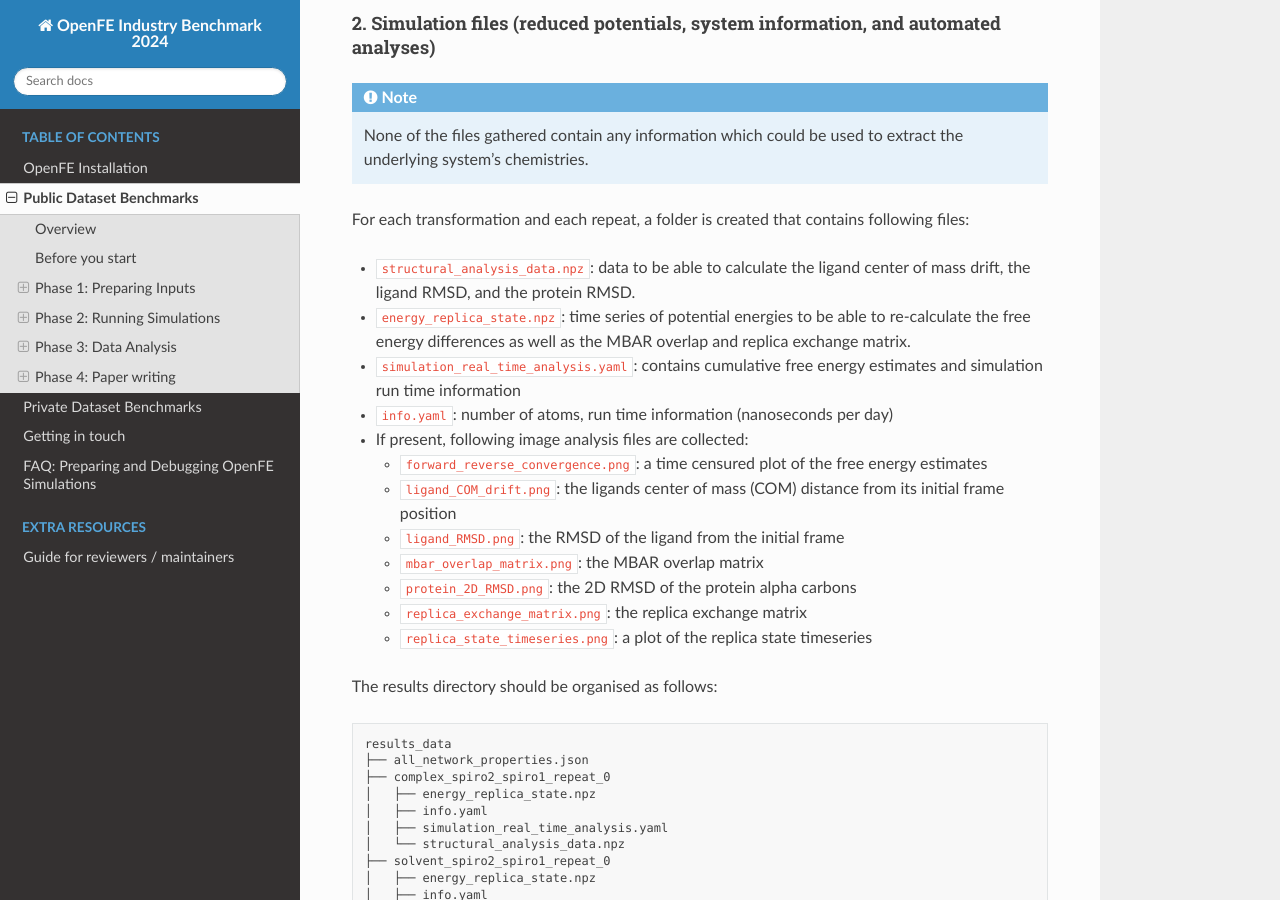
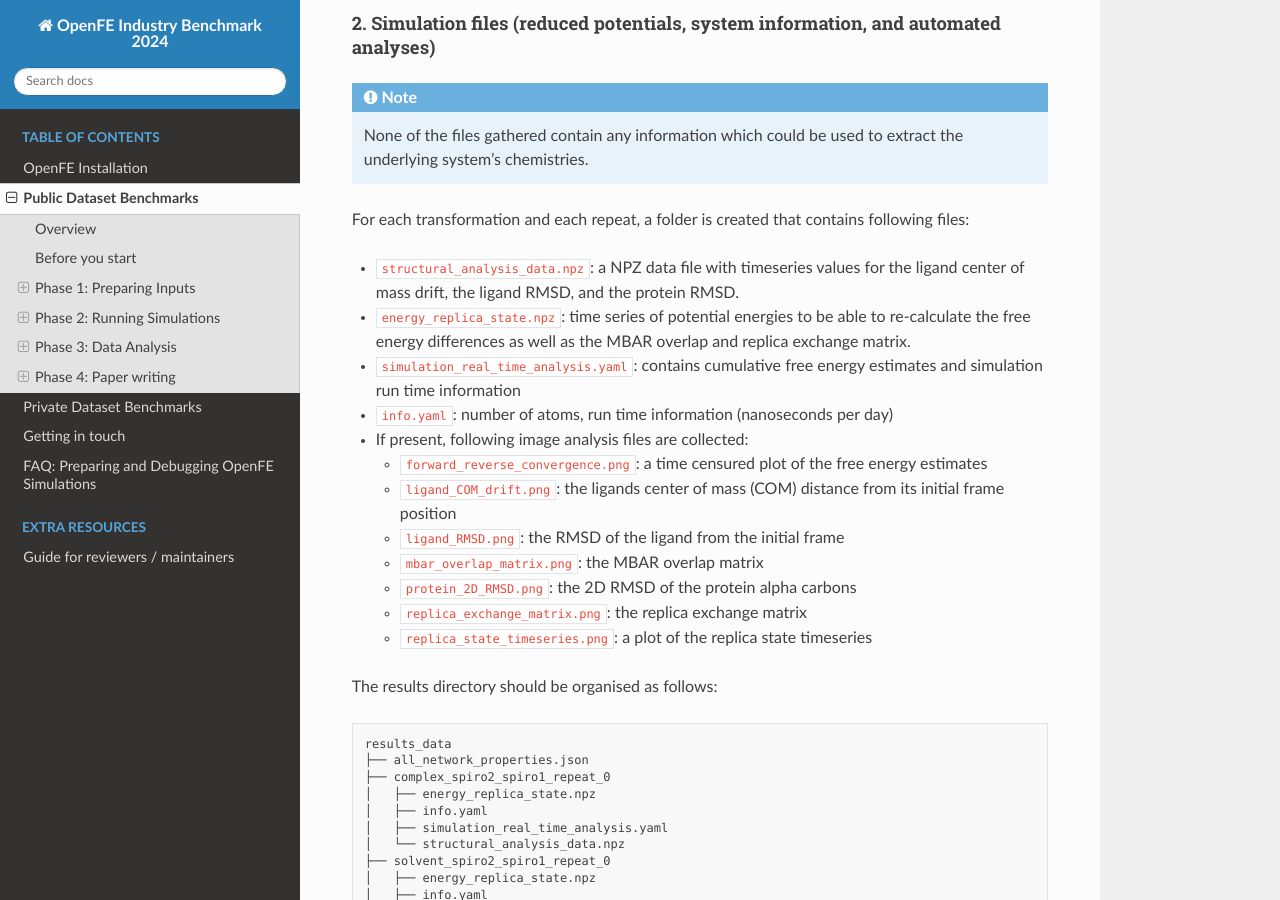
Before and after one commit to OpenFreeEnergy/IndustryBenchmarks2024, a Sphinx documentation site: the page built from docs/source/public/overview.rst, in a window 1280 px wide and 900 px high, scrolled down 14775 px. Built offline with Sphinx 7.4.7 and the Read the Docs theme 3.1.0, drawn with Linux system fonts in a browser that asks for light colours.

Commit message:
Address review comment

```diff
--- a/docs/source/public/overview.rst
+++ b/docs/source/public/overview.rst
@@ -668,7 +668,7 @@
 
 For each transformation and each repeat, a folder is created that contains following files:
 
-* ``structural_analysis_data.npz``: data to be able to calculate the ligand center of mass drift, the ligand RMSD, and the protein RMSD.
+* ``structural_analysis_data.npz``: a NPZ data file with timeseries values for the ligand center of mass drift, the ligand RMSD, and the protein RMSD.
 * ``energy_replica_state.npz``: time series of potential energies to be able to re-calculate the free energy differences as well as the MBAR overlap and replica exchange matrix.
 * ``simulation_real_time_analysis.yaml``: contains cumulative free energy estimates and simulation run time information
 * ``info.yaml``: number of atoms, run time information (nanoseconds per day)
```
